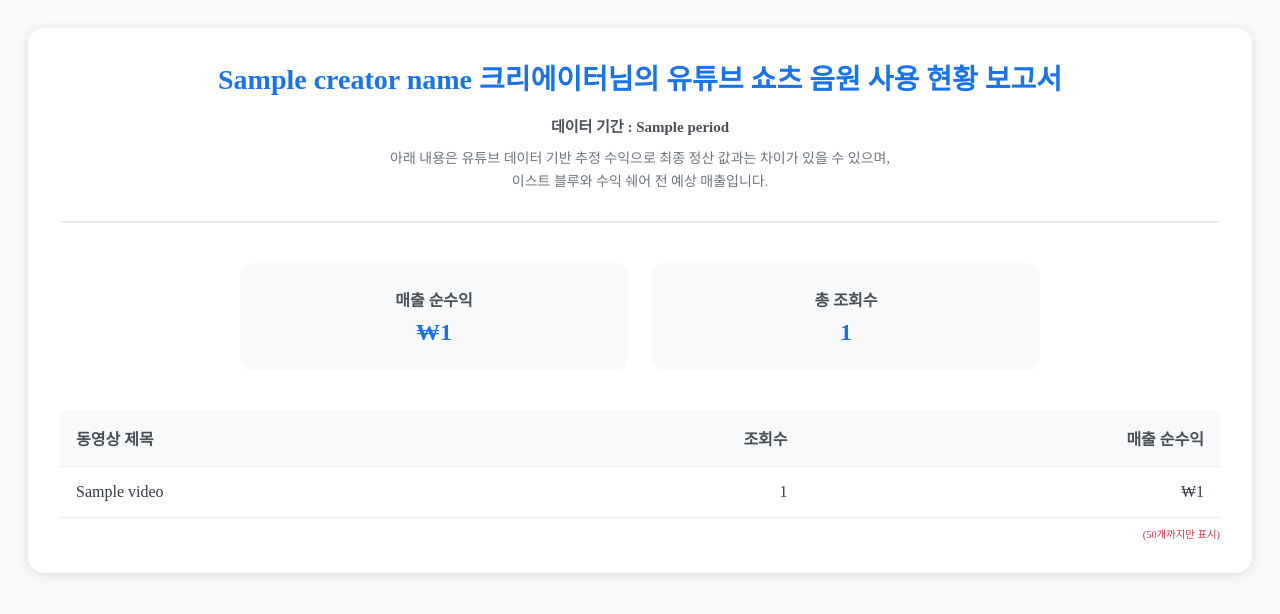
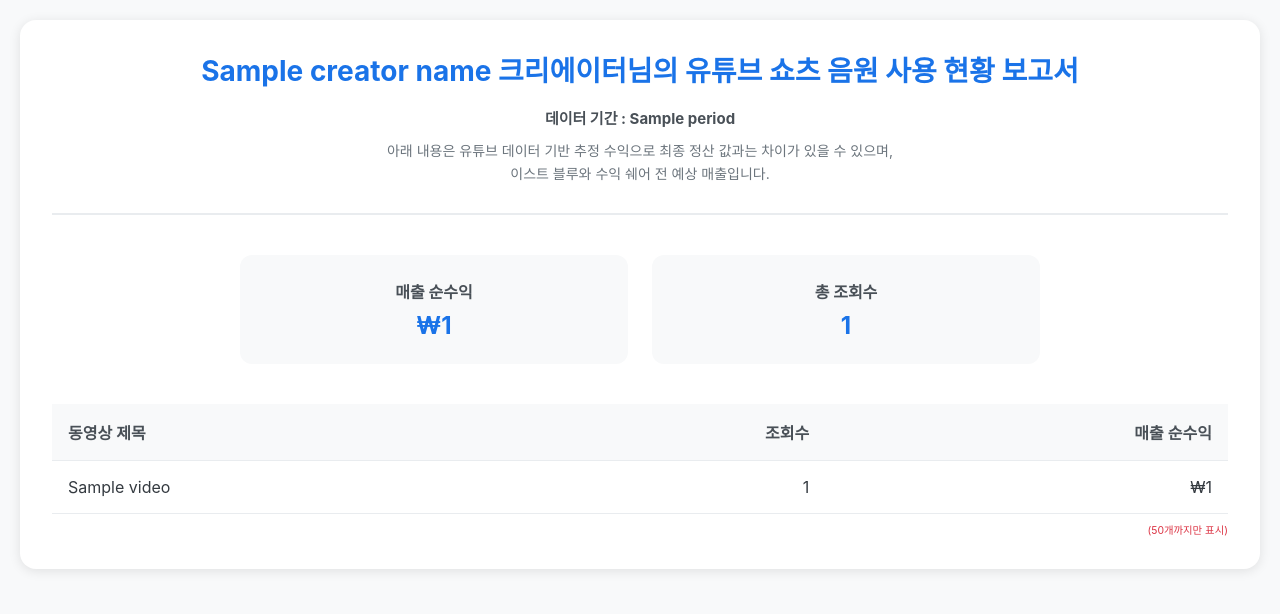
Before and after one commit to dkdla93/excel2report, a Python web app: template templates/template.html in a window 1280 px wide. Shown: the top 614 px of the page. Run offline with Jinja, Linux system fonts and the light colour scheme; the template is opened without the code that fills it: most values are stand-ins (such as "Sample title", 1, 10 or a date in 2020).

Commit message:
Update template.html

```diff
--- a/templates/template.html
+++ b/templates/template.html
@@ -5,17 +5,12 @@
     <meta http-equiv="Content-Type" content="text/html; charset=UTF-8">
     <meta http-equiv="X-UA-Compatible" content="IE=edge">
     <meta name="viewport" content="width=device-width, initial-scale=1.0">
-    <meta http-equiv="Content-Security-Policy" content="default-src 'self' data: 'unsafe-inline' 'unsafe-eval' https://fonts.googleapis.com https://fonts.gstatic.com;">
+    <meta http-equiv="Content-Security-Policy" content="default-src 'self' data: 'unsafe-inline' 'unsafe-eval';">
     <style>
-        @import url('https://fonts.googleapis.com/css2?family=Noto+Sans:wght@400;700&family=Noto+Sans+KR:wght@400;700&family=Noto+Sans+JP:wght@400;700&family=Noto+Sans+SC:wght@400;700&display=swap');
-
-        @font-face {
-            font-family: 'NanumGothic';
-            src: local('NanumGothic');
-        }
-
         body {
-            font-family: 'NanumGothic', 'Noto Sans CJK KR', Noto Sans', 'Noto Sans KR', 'Noto Sans JP', 'Noto Sans SC', sans-serif;
+            font-family: -apple-system, BlinkMacSystemFont, "Segoe UI", Roboto,
+                       "Helvetica Neue", Arial, "Noto Sans", sans-serif,
+                       "Apple Color Emoji", "Segoe UI Emoji", "Segoe UI Symbol";
             margin: 0;
             padding: 20px;
             background: #f8f9fa;
```
